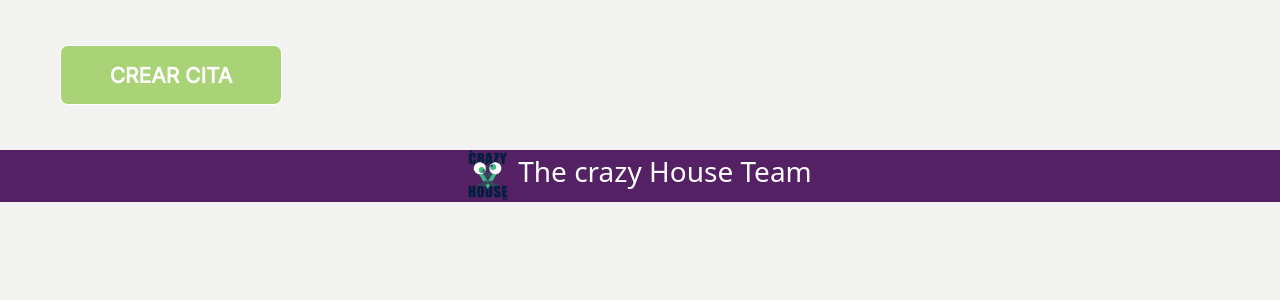
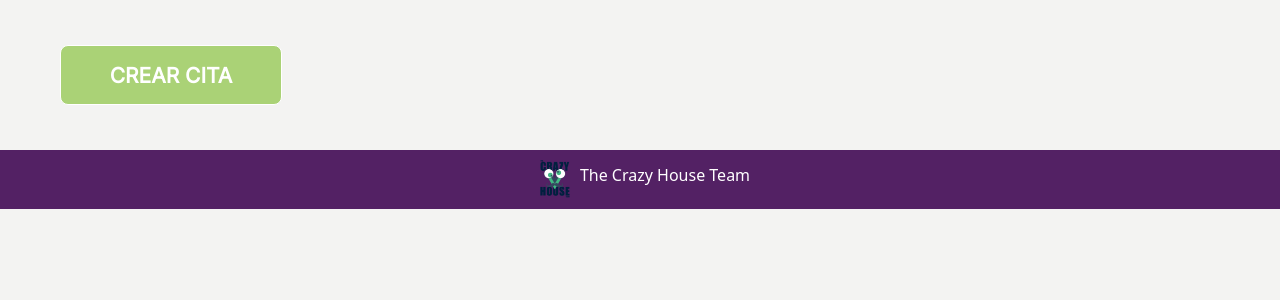
Before and after one commit to Sergio-Fernandez-Dev/quintomilenio, a PHP site: page / in a window 1280 px wide. Shown: the top 300 px of the page. Run offline with PHP 8.4, Linux system fonts and the light colour scheme; data that the repository does not hold is empty.

Commit message:
footer ok

```diff
--- a/src/Views/app.css
+++ b/src/Views/app.css
@@ -92,5 +92,9 @@ a {
 
 .footer-container img{
   width: 50px;
-  padding-right: 10px;
+  padding: 10px;
 }
+
+.footer-container h3{
+  font-size: 1em;
+}
--- a/src/Views/components/footer/footer.php
+++ b/src/Views/components/footer/footer.php
@@ -1,4 +1,4 @@
 <div class="footer-container">
     <img src="/quintomilenio/src/assets/img/the-crazy-house-team-logo-transparente.png">
-    <h3>The crazy House Team</h3>
+    <h3>The Crazy House Team</h3>
 </div>
```
